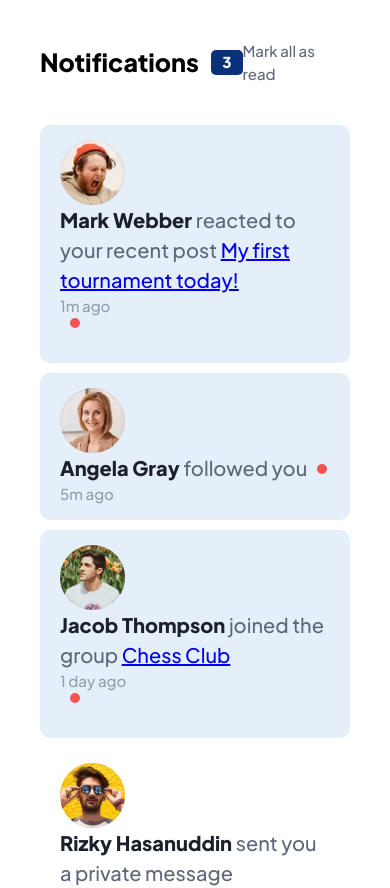
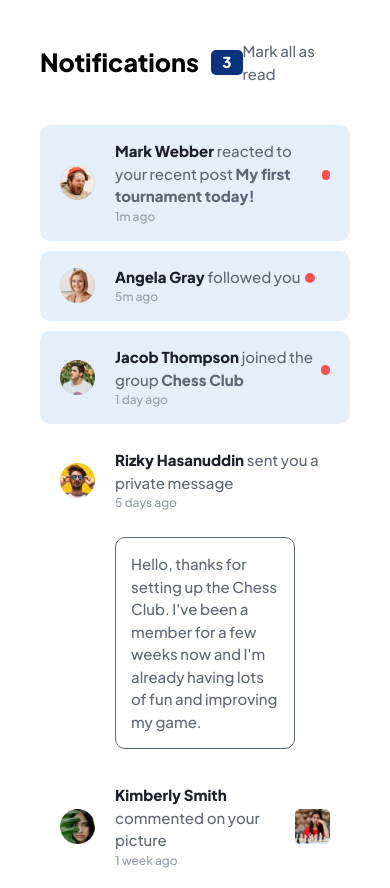
Before and after one commit to LuizHTdS/notifications-page-frontend-mentor, a React (Vite) app: page / in a window 390 px wide. Shown: the top 888 px of the page. Built offline with nearby package versions, Linux system fonts and the light colour scheme.

Commit message:
finished mobile notifications styling

```diff
--- a/src/components/Notification.tsx
+++ b/src/components/Notification.tsx
@@ -45,6 +45,7 @@ const Notification = (props: NotificationProps) => {
     <>
       <div className={props.isRead ? `notification` : `notification unread`}>
         <img
+          className='notification__pfp'
           src={props.profilePicLink}
           alt={`${props.username}'s profile picture`}
         />
--- a/src/sass/abstracts/_mixins.scss
+++ b/src/sass/abstracts/_mixins.scss
@@ -3,9 +3,3 @@
     @content;
   }
 }
-
-@mixin tablet {
-  @media screen and (max-width: 768px) {
-    @content;
-  }
-}
--- a/src/sass/layout/_notifications.scss
+++ b/src/sass/layout/_notifications.scss
@@ -12,17 +12,43 @@
   align-items: center;
   padding: 1.5rem 2rem;
   flex-wrap: wrap;
+  @include mobile {
+    flex-wrap: nowrap;
+  }
   h3 {
     font-size: 2rem;
     font-weight: 500;
     color: $dark-grayish-blue;
+
+    @include mobile {
+      font-size: 1.5rem;
+    }
   }
   img {
     width: 6.5rem;
+
+    @include mobile {
+      width: 3.5rem;
+    }
+  }
+
+  &__pfp {
     margin-right: 2rem;
   }
+
   b {
     color: $very-dark-blue;
+    &:hover {
+      color: $blue;
+      cursor: pointer;
+    }
+  }
+
+  a {
+    color: $dark-grayish-blue;
+    text-decoration: none;
+    font-weight: 800;
+
     &:hover {
       color: $blue;
       cursor: pointer;
@@ -32,13 +58,20 @@
     color: $grayish-blue;
     font-size: 1.5rem;
     font-weight: 500;
+    flex-basis: 100%;
+    @include mobile {
+      font-size: 1.2rem;
+    }
   }
 
   &__picture {
     margin-left: auto;
     cursor: pointer;
+
+    @include mobile {
     }
-
+  }
+}
 .notification__body--message {
   background-color: $light-grayish-blue-2;
   flex-basis: 100%;
@@ -47,9 +80,19 @@
   cursor: pointer;
   margin: 2rem 8.5rem 4rem 8.5rem;
 
+  @include mobile {
+    padding: 1.5rem;
+    background-color: transparent;
+    border: 0.1rem solid $dark-grayish-blue;
+    margin: 0rem 9.5rem 2rem 11.5rem;
+  }
+
   p {
     font-size: 1.8rem;
     color: $dark-grayish-blue;
+
+    @include mobile {
+      font-size: 1.5rem;
     }
   }
 }
@@ -61,4 +104,10 @@
   border-radius: 40rem;
   margin-bottom: 2rem;
   margin-left: 1rem;
+
+  @include mobile {
+    padding: 0.35rem;
+    margin-left: 0.5rem;
+    margin-bottom: 1.5rem;
   }
+}
--- a/src/sass/main.css
+++ b/src/sass/main.css
@@ -138,13 +138,30 @@ header {
   padding: 1.5rem 2rem;
   flex-wrap: wrap;
 }
+@media screen and (max-width: 480px) {
+  .notification {
+    flex-wrap: nowrap;
+  }
+}
 .notification h3 {
   font-size: 2rem;
   font-weight: 500;
   color: hsl(219, 12%, 42%);
 }
+@media screen and (max-width: 480px) {
+  .notification h3 {
+    font-size: 1.5rem;
+  }
+}
 .notification img {
   width: 6.5rem;
+}
+@media screen and (max-width: 480px) {
+  .notification img {
+    width: 3.5rem;
+  }
+}
+.notification__pfp {
   margin-right: 2rem;
 }
 .notification b {
@@ -154,16 +171,31 @@ header {
   color: hsl(219, 85%, 26%);
   cursor: pointer;
 }
+.notification a {
+  color: hsl(219, 12%, 42%);
+  text-decoration: none;
+  font-weight: 800;
+}
+.notification a:hover {
+  color: hsl(219, 85%, 26%);
+  cursor: pointer;
+}
 .notification h4 {
   color: hsl(219, 14%, 63%);
   font-size: 1.5rem;
   font-weight: 500;
+  flex-basis: 100%;
+}
+@media screen and (max-width: 480px) {
+  .notification h4 {
+    font-size: 1.2rem;
+  }
 }
 .notification__picture {
   margin-left: auto;
   cursor: pointer;
 }
-.notification .notification__body--message {
+.notification__body--message {
   background-color: hsl(205, 33%, 90%);
   flex-basis: 100%;
   padding: 2rem;
@@ -171,9 +203,22 @@ header {
   cursor: pointer;
   margin: 2rem 8.5rem 4rem 8.5rem;
 }
-.notification .notification__body--message p {
+@media screen and (max-width: 480px) {
+  .notification__body--message {
+    padding: 1.5rem;
+    background-color: transparent;
+    border: 0.1rem solid hsl(219, 12%, 42%);
+    margin: 0rem 9.5rem 2rem 11.5rem;
+  }
+}
+.notification__body--message p {
   font-size: 1.8rem;
   color: hsl(219, 12%, 42%);
+}
+@media screen and (max-width: 480px) {
+  .notification__body--message p {
+    font-size: 1.5rem;
+  }
 }
 
 .unreadCheckmark {
@@ -183,4 +228,11 @@ header {
   border-radius: 40rem;
   margin-bottom: 2rem;
   margin-left: 1rem;
+}
+@media screen and (max-width: 480px) {
+  .unreadCheckmark {
+    padding: 0.35rem;
+    margin-left: 0.5rem;
+    margin-bottom: 1.5rem;
+  }
 }/*# sourceMappingURL=main.css.map */
```
Also changed, not shown: 1 other file (tests, documents, lock files or other folders). Lines whose indentation alone changed are shown as unchanged.
